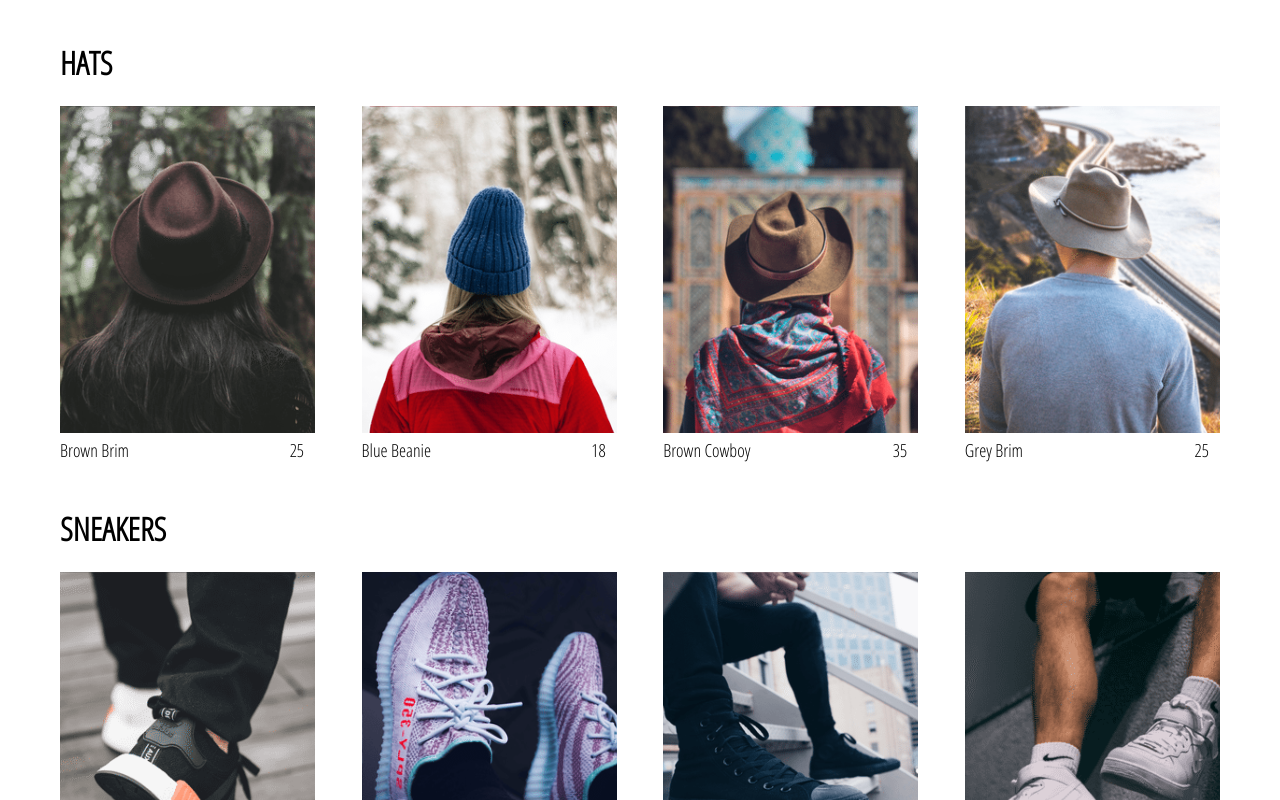
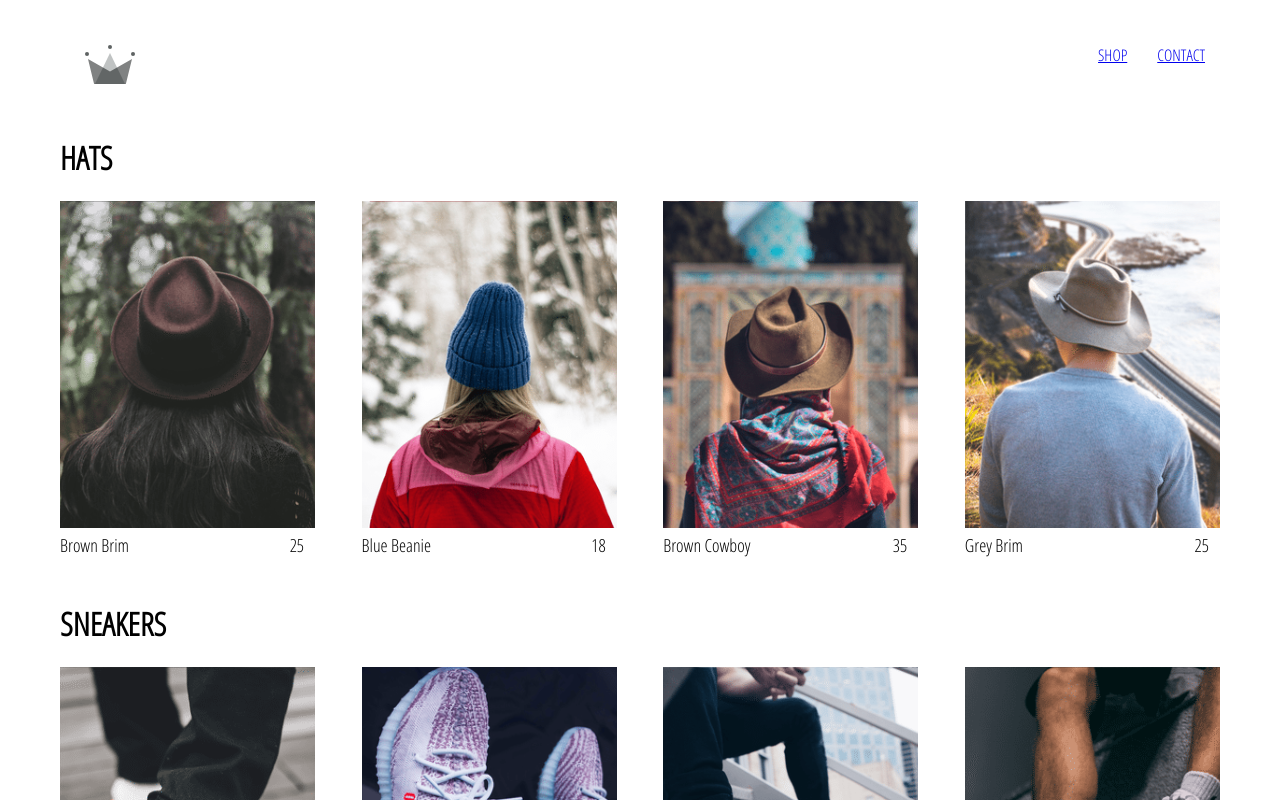
Before and after one commit to baiganovm/shop-clothers, a React (Create React App) app: page /shop in a window 1280 px wide. Shown: the top 800 px of the page. Built offline with nearby package versions, Linux system fonts and the light colour scheme.

Commit message:
implemeted header component

```diff
--- a/src/App.js
+++ b/src/App.js
@@ -3,10 +3,12 @@
 import './App.css';
 import HomePage from "./pages/homepage/homepage.component";
 import ShopPage from "./pages/shop/shop.component";
+import Header from "./components/header/header.component";
 
 function App() {
     return (
         <div>
+            <Header/>
             <Switch>
                 <Route exact path='/' component={HomePage}/>
                 <Route path='/shop' component={ShopPage}/>
--- /dev/null
+++ b/src/components/header/header.component.jsx
@@ -0,0 +1,22 @@
+import React from "react";
+import './header.styles.scss';
+import {Link} from "react-router-dom";
+import {ReactComponent as Logo} from "../../assets/crown.svg";
+
+const Header = () => (
+    <div className='header'>
+        <Link className="logo-container" to="/">
+            <Logo className="logo"/>
+        </Link>
+        <div className="options">
+            <Link className="option" to='/shop'>
+                SHOP
+            </Link>
+            <Link className="option" to='/shop'>
+                CONTACT
+            </Link>
+        </div>
+    </div>
+);
+
+export default Header;
--- /dev/null
+++ b/src/components/header/header.styles.scss
@@ -0,0 +1,25 @@
+.header {
+  height: 70px;
+  width: 100%;
+  display: flex;
+  justify-content: space-between;
+  margin-bottom: 25px;
+
+  .logo-container {
+    height: 100%;
+    width: 70px;
+    padding: 25px;
+  }
+
+  .options {
+    width: 50%;
+    height: 100%;
+    display: flex;
+    align-items: center;
+    justify-content: flex-end;
+
+    .option {
+      padding: 10px 15px;
+    }
+  }
+}
```
Also changed, not shown: src/assets/crown.svg (added).
